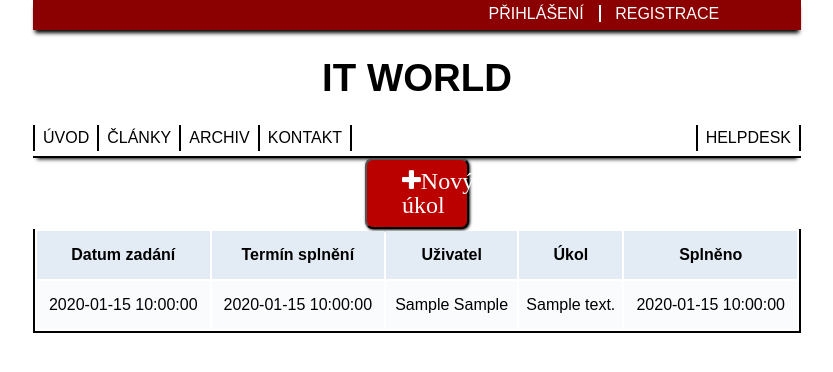
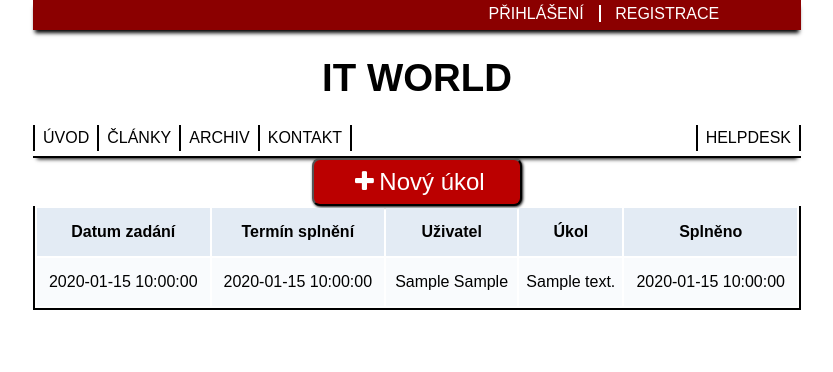
Before and after one commit to Tutislav/Softwarovi-inzenyri-xD, a PHP site: page /tasks_view.php in a window 1280 px wide. Shown: the top 372 px of the page, without its empty margins (223-1056 px from the left). Run offline with PHP 8.4, Linux system fonts and the light colour scheme; tables that the repository leaves empty or names only in its code hold one stand-in row (values such as "Sample post"); data that the repository does not hold is empty; a stand-in replaces the project's code that opens the database connection.

Commit message:
Update tasks_view.php

```diff
--- a/projekt/tasks_view.php
+++ b/projekt/tasks_view.php
@@ -34,7 +34,7 @@
                 <li class="helpdesk"><a href="helpdesk.php">HELPDESK</a></li>
             </ul>
         </div>
-	<button><span class="fa fa-plus">Nový úkol</span></button>
+	<button><span class="fa fa-plus"></span>Nový úkol</button>
 	<table class="border_sides">
 		<tr>
 			<th>Datum zadání</th>
```
